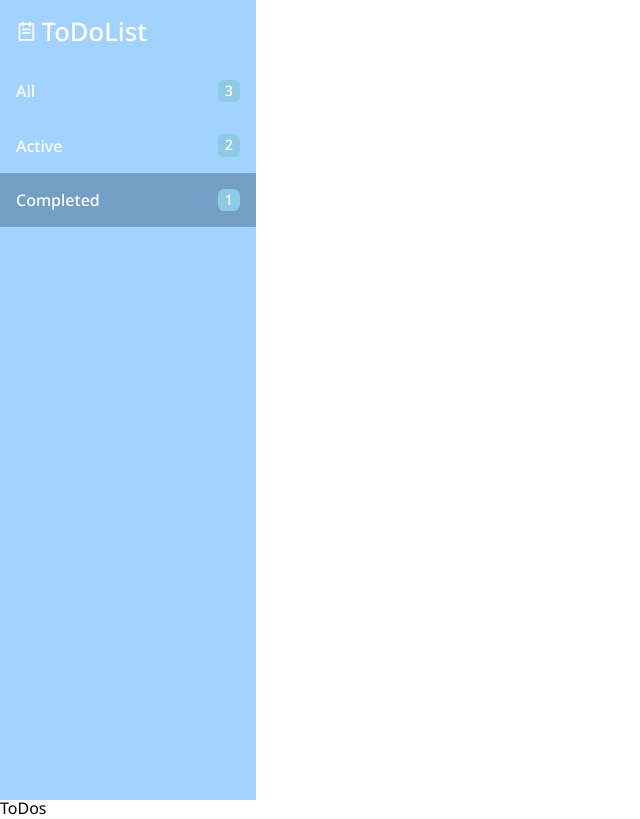
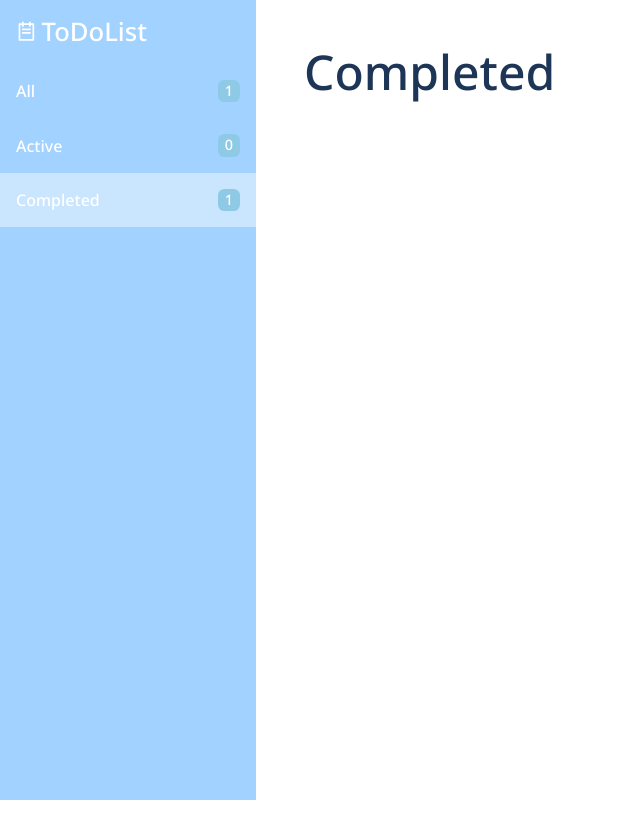
Before and after one commit to scseong/TodoList, a React (Create React App) app: page /completed in a window 1280 px wide. Shown: the whole page, without its empty margins (0-640 px from the left). Built offline with nearby package versions, Linux system fonts and the light colour scheme.

Commit message:
feat: ToDo 데이터 구조 변경 (#1) 객체 내 배열 구조에서 배열 내 객체 구조로 변경

```diff
--- a/src/components/Sidebar.module.css
+++ b/src/components/Sidebar.module.css
@@ -1,10 +1,9 @@
 /* sidebar */
-/* https://coolors.co/fefae0-fcf4d7-faedcd-f8e9c8-f6e4c2-f4e0bd-f1dbb7-ecd2ac-e7c8a0-d4a373 */
 :root {
   --sidebar-pd: 1rem;
   --sidebar-bg: #a2d2ff;
   --sidebar-text: #ffffff;
-  --sidebar-li-nav-bg-hover: #749fc5;
+  --sidebar-li-nav-bg-hover: #cae6ff;
   --sidebar-li-text-hover: #1d3557;
   --sidebar-badge-bg: #8ecae6;
 }
--- a/src/components/Sidebar.tsx
+++ b/src/components/Sidebar.tsx
@@ -1,18 +1,15 @@
-import React, { memo } from 'react';
+import React from 'react';
 import styles from './Sidebar.module.css';
 import { RiTodoLine } from 'react-icons/ri';
 import { IToDoLengthState } from '../typing/db';
 import SidebarItem from './SidebarItem';
 
-interface IProps {
-  data: IToDoLengthState;
+interface ISidebarProps {
+  toDoLengthObj: IToDoLengthState;
 }
 
-function Sidebar({ data }: IProps) {
-  let all_length = 0;
-  Object.keys(data).forEach((category) => (all_length += data[category]));
-  data = { All: all_length, ...data };
-
+export default function Sidebar({ toDoLengthObj }: ISidebarProps) {
+  console.log('Sidebar');
   return (
     <aside className={styles.sidebar}>
       <div className={styles.sidebar__logo}>
@@ -21,13 +18,11 @@ function Sidebar({ data }: IProps) {
       </div>
       <div className={styles.sidebar__nav}>
         <ul>
-          {Object.keys(data).map((key) => (
-            <SidebarItem category={key} length={data[key]} key={key} />
+          {Object.keys(toDoLengthObj).map((key) => (
+            <SidebarItem status={key} length={toDoLengthObj[key]} key={key} />
           ))}
         </ul>
       </div>
     </aside>
   );
 }
-
-export default memo(Sidebar);
--- a/src/components/SidebarItem.tsx
+++ b/src/components/SidebarItem.tsx
@@ -1,21 +1,21 @@
 import React from 'react';
 import { Link, useMatch } from 'react-router-dom';
+import { capitalizeFirstLetter } from '../utils/String';
 import styles from './Sidebar.module.css';
 
-interface IProps {
-  category: string;
+interface ISidebarItemProps {
+  status: string;
   length: number;
 }
 
-export default function SidebarItem({ category, length }: IProps) {
-  const currentCategory =
-    category === 'All' ? '' : category.toLocaleLowerCase();
-  const match = useMatch(`/${currentCategory}`);
+export default function SidebarItem({ status, length }: ISidebarItemProps) {
+  const currentStatus = status === 'all' ? '' : status;
+  const match = useMatch(`/${currentStatus}`);
 
   return (
     <li className={match ? styles.isLocated : ''}>
-      <Link to={`/${currentCategory}`}>
-        {category}
+      <Link to={`/${currentStatus}`}>
+        {capitalizeFirstLetter(status)}
         <span className={styles.badge}>{length}</span>
       </Link>
     </li>
--- /dev/null
+++ b/src/components/ToDos.module.css
@@ -0,0 +1,9 @@
+.toDos {
+  padding: 3rem;
+}
+
+.toDos__title {
+  font-size: 3rem;
+  font-weight: 500;
+  color: #1d3557;
+}
--- a/src/components/ToDos.tsx
+++ b/src/components/ToDos.tsx
@@ -1,5 +1,36 @@
 import React from 'react';
+import { useLocation } from 'react-router-dom';
+import { IToDo } from '../typing/db';
+import { capitalizeFirstLetter } from '../utils/String';
+import styles from './ToDos.module.css';
 
-export default function ToDos() {
-  return <div>ToDos</div>;
+interface IToDosProps {
+  toDos?: IToDo[];
 }
+
+export default function ToDos({ toDos }: IToDosProps) {
+  const location = useLocation();
+  const status =
+    location.pathname === '/' ? 'all' : location.pathname.substring(1);
+
+  return (
+    <main className={styles.toDos}>
+      <h2 className={styles.toDos__title}>{capitalizeFirstLetter(status)}</h2>
+      <div className={styles.toDos__contents}>
+        <ul>
+          {status === 'all'
+            ? toDos?.map((toDo) => {
+                console.log(toDo.description);
+                return <li key={toDo.id}>{toDo.description}</li>;
+              })
+            : toDos
+                ?.filter((toDo) => toDo.status === status)
+                .map((toDo) => {
+                  console.log(toDo.description);
+                  return <li key={toDo.id}>{toDo.description}</li>;
+                })}
+        </ul>
+      </div>
+    </main>
+  );
+}
--- /dev/null
+++ b/src/hooks/useLocalStorage.ts
@@ -0,0 +1,30 @@
+import { useState } from 'react';
+
+export function useLocalStorage<T>(key: string, initialValue: T) {
+  const [storedValue, setStoredValue] = useState<T>(() => {
+    if (typeof window === 'undefined') {
+      return initialValue;
+    }
+    try {
+      const item = window.localStorage.getItem(key);
+      return item ? JSON.parse(item) : initialValue;
+    } catch (error) {
+      console.log(error);
+      return initialValue;
+    }
+  });
+
+  const setValue = (value: T | ((val: T) => T)) => {
+    try {
+      const valueToStore =
+        value instanceof Function ? value(storedValue) : value;
+      setStoredValue(valueToStore);
+      if (typeof window !== 'undefined') {
+        window.localStorage.setItem(key, JSON.stringify(valueToStore));
+      }
+    } catch (error) {
+      console.log(error);
+    }
+  };
+  return [storedValue, setValue] as const;
+}
--- a/src/index.css
+++ b/src/index.css
@@ -49,3 +49,7 @@ a {
 * {
     box-sizing: border-box;
 }
+#root {
+	display: grid;
+	grid-template-columns: auto 1fr;
+}
--- a/src/pages/Home.tsx
+++ b/src/pages/Home.tsx
@@ -1,34 +1,48 @@
 import React, { useState, useEffect } from 'react';
-import { Outlet } from 'react-router';
 import Sidebar from '../components/Sidebar';
-import { IToDoLengthState, IToDoState } from '../typing/db';
+import ToDos from '../components/ToDos';
+import { useLocalStorage } from '../hooks/useLocalStorage';
+import { IToDo, IToDoLengthState } from '../typing/db';
 
-const data = {
-  Active: [
-    { id: 0, content: 'hi' },
-    { id: 1, content: 'hello' },
-  ],
-  Completed: [{ id: 2, content: 'hehe' }],
-};
-
-type IDataKeys = 'Active' | 'Completed';
+const data = [
+  {
+    id: 0,
+    description: 'Create react app',
+    status: 'completed',
+    createdBy: Date.now(),
+  },
+  {
+    id: 1,
+    description: 'Sidebar component implementation',
+    status: 'active',
+    createdBy: Date.now(),
+  },
+  { id: 2, description: 'Routing', status: 'completed', createdBy: Date.now() },
+  { id: 3, description: 'Show todos', status: 'active', createdBy: Date.now() },
+  { id: 4, description: 'Styling', status: 'active', createdBy: Date.now() },
+];
 
 export default function Home() {
-  const [sideObj, setSideObj] = useState({} as IToDoLengthState);
+  const [toDos, setToDos] = useLocalStorage('toDos', [{}] as IToDo[]);
+  const [toDosLengthObj, setToDosLengthObj] = useState({} as IToDoLengthState);
 
   useEffect(() => {
-    const obj = {} as IToDoLengthState;
-    const dataKeys = Object.keys(data);
-    dataKeys.map((key) => {
-      obj[key] = data[key as IDataKeys].length;
+    const toDosLength = toDos.length;
+    const activeLength = toDos.filter(
+      (toDo) => toDo.status === 'active',
+    ).length;
+    const completedLength = toDosLength - activeLength;
+    setToDosLengthObj({
+      all: toDosLength,
+      active: activeLength,
+      completed: completedLength,
     });
-    setSideObj(obj);
-  }, []);
+  }, [toDos]);
 
   return (
     <>
-      <Sidebar data={sideObj} />
-      <Outlet />
+      <Sidebar toDoLengthObj={toDosLengthObj} />
+      <ToDos toDos={toDos} />
     </>
   );
 }
--- /dev/null
+++ b/src/utils/String.ts
@@ -0,0 +1,3 @@
+export function capitalizeFirstLetter(args: string) {
+  return args.replace(/^[a-z]/, (char) => char.toUpperCase());
+}
```
Also changed, not shown: src/typing/db.ts (+8 -17 lines), 1 other file (tests, documents, lock files or other folders).
